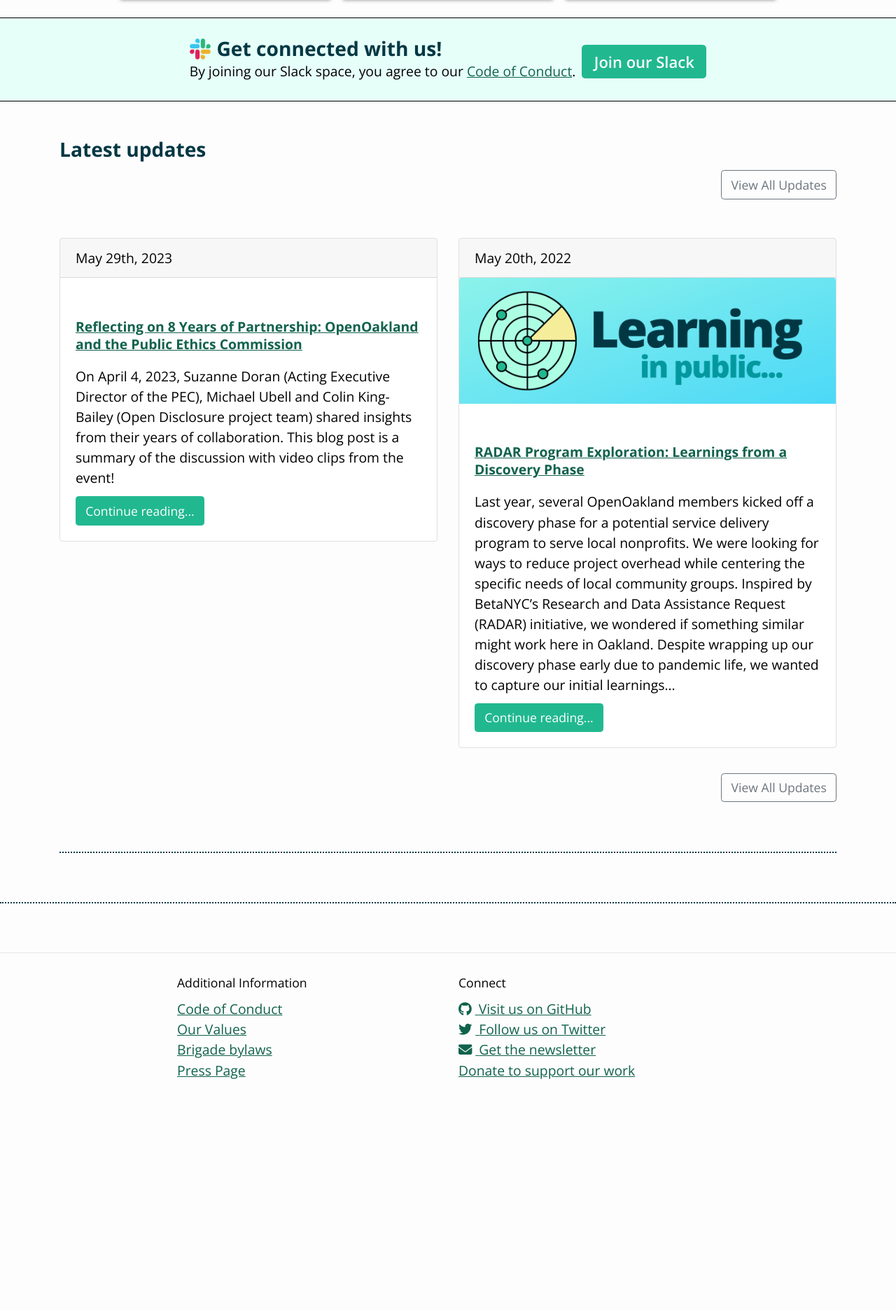
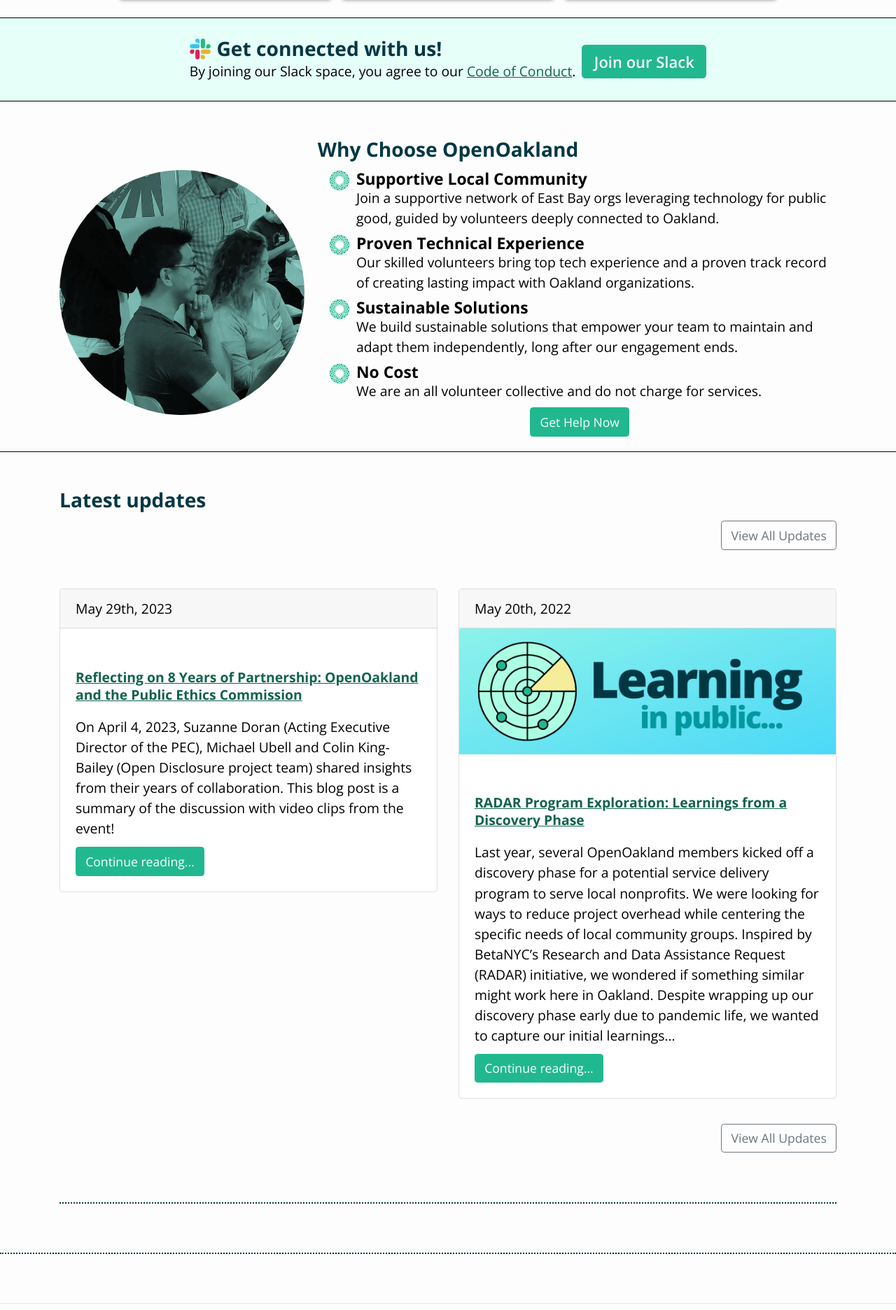
Before and after one commit to openoakland/openoakland.org, a Jekyll site: the page built from src/index.md, in a window 1280 px wide. Shown: the part 1141-3013 px from the top of the page at 70% size. Built offline with Jekyll 4.4.1, drawn with Linux system fonts in a browser that asks for light colours; nearby versions of some CDN libraries; before the commit the page ends 2709 px from its top, so only the background shows below that.

Commit message:
Why choose OO section

```diff
--- /dev/null
+++ b/src/_includes/home-sections/home-why-choose-openoakland.html
@@ -0,0 +1,45 @@
+<section id="why-choose-oo" class="pb-2">
+  <h2 class="text-center">Why Choose OpenOakland</h2>
+  <div class="why-choose-oo-content container">
+    <img class="rounded-circle" width="350" height="350" src="assets/images/why-choose-openoakland.jpg"
+      alt="Open oakland members working together at a computer">
+    <ol class="oo-logo-list">
+      <li class="d-flex">
+        <img class="mx-2" width="30" height="30" src="assets/images/OpenOakland-logo-favicon.png"
+          alt="OpenOakland Logo">
+        <div>
+          <h3 class="my-0">Supportive Local Community</h3>
+          <p class="my-0">Join a supportive network of East Bay orgs leveraging technology for public good, guided by
+            volunteers deeply connected to Oakland.</p>
+        </div>
+      </li>
+      <li class="d-flex">
+        <img class="mx-2" width="30" height="30" src="assets/images/OpenOakland-logo-favicon.png"
+          alt="OpenOakland Logo">
+        <div>
+          <h3 class="my-0">Proven Technical Experience</h3>
+          <p class="my-0">Our skilled volunteers bring top tech experience and a proven track record of creating lasting
+            impact with Oakland organizations.</p>
+        </div>
+      </li>
+      <li class="d-flex">
+        <img class="mx-2" width="30" height="30" src="assets/images/OpenOakland-logo-favicon.png"
+          alt="OpenOakland Logo">
+        <div>
+          <h3 class="my-0">Sustainable Solutions</h3>
+          <p class="my-0">We build sustainable solutions that empower your team to maintain and adapt them
+            independently, long after our engagement ends.</p>
+        </div>
+      </li>
+      <li class="d-flex">
+        <img class="mx-2" width="30" height="30" src="assets/images/OpenOakland-logo-favicon.png"
+          alt="OpenOakland Logo">
+        <div>
+          <h3 class="my-0">No Cost</h3>
+          <p class="my-0">We are an all volunteer collective and do not charge for services.</p>
+        </div>
+      </li>
+      <p class="mt-0"><a href="" class="btn btn-primary">Get Help Now</a></p>
+    </ol>
+  </div>
+</section>
--- a/src/_sass/main.scss
+++ b/src/_sass/main.scss
@@ -514,3 +514,31 @@
     flex-direction: row;
   }
 }
+
+.oo-logo-list {
+  display: flex;
+  flex-direction: column;
+  align-items: center;
+  gap: 0.5rem;
+}
+
+.oo-logo-list li, ol{
+  width: 100%;
+  margin: 0;
+}
+
+#why-choose-oo {
+  border-bottom: 0.5px solid #000;
+}
+
+.why-choose-oo-content {
+  display: flex;
+  flex-direction: column;
+  align-items: center;
+  gap: 1.5rem;
+
+  @media (min-width: $desktop-up) {
+    flex-direction: row;
+    align-items: start;
+  }
+}
--- a/src/index.md
+++ b/src/index.md
@@ -12,6 +12,7 @@
 
 {% include home-sections/home-slack.html  %}
 
+{% include home-sections/home-why-choose-openoakland.html  %}
 
 
 <!--- Section: Latest Updates -->
```
Also changed, not shown: src/assets/images/why-choose-openoakland.jpg (added).
